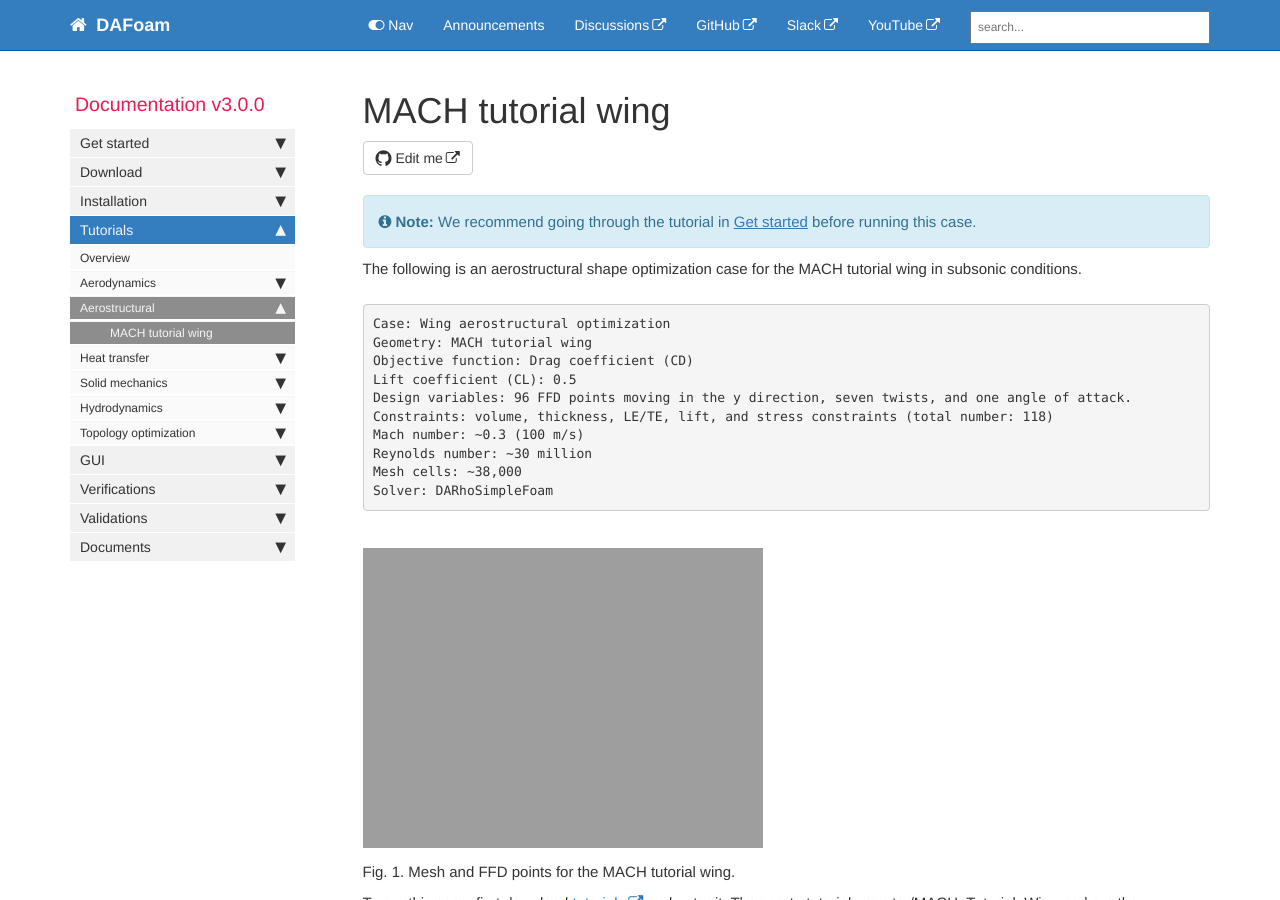
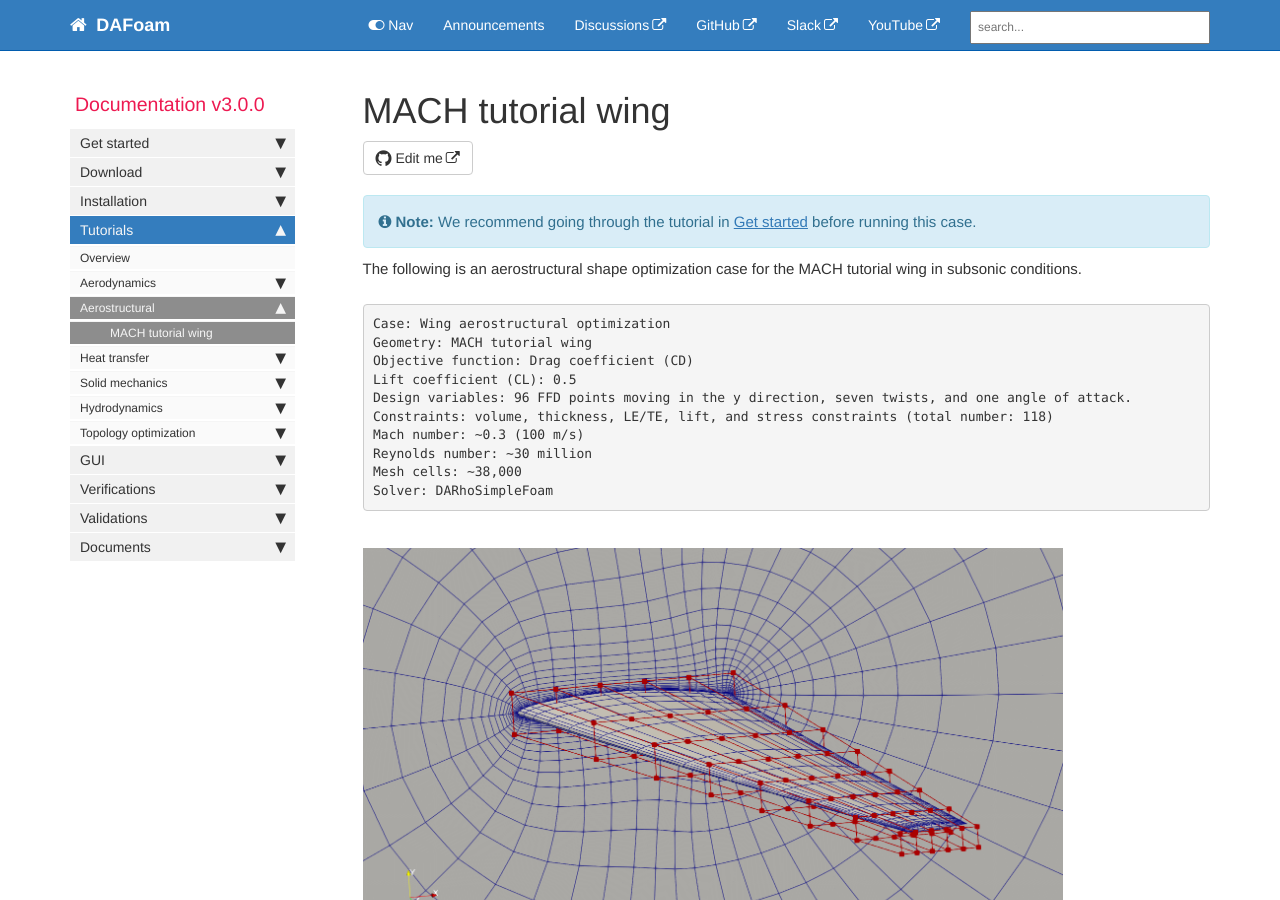
Before and after one commit to DAFoam/DAFoam.github.io, a Jekyll site: the page built from pages/mydoc/mydoc_tutorials_aerostruct_mach_wing.md, in a window 1280 px wide and 900 px high. Built offline with Jekyll 4.4.1, drawn with Linux system fonts in a browser that asks for light colours; comment, search, counter and statistics services are not loaded.

Commit message:
content update

```diff
--- a/pages/mydoc/mydoc_tutorials_aerostruct_mach_wing.md
+++ b/pages/mydoc/mydoc_tutorials_aerostruct_mach_wing.md
@@ -24,7 +24,7 @@ Mesh cells: ~38,000
 Solver: DARhoSimpleFoam
 </pre>
 
-<img src="{{ site.url }}{{ site.baseurl }}/images/tutorials/MACH_Tutorial_Wing.png" width="500" />
+<img src="{{ site.url }}{{ site.baseurl }}/images/tutorials/MACH_Wing_Mesh.png" width="500" />
 
 Fig. 1. Mesh and FFD points for the MACH tutorial wing.
 
```
